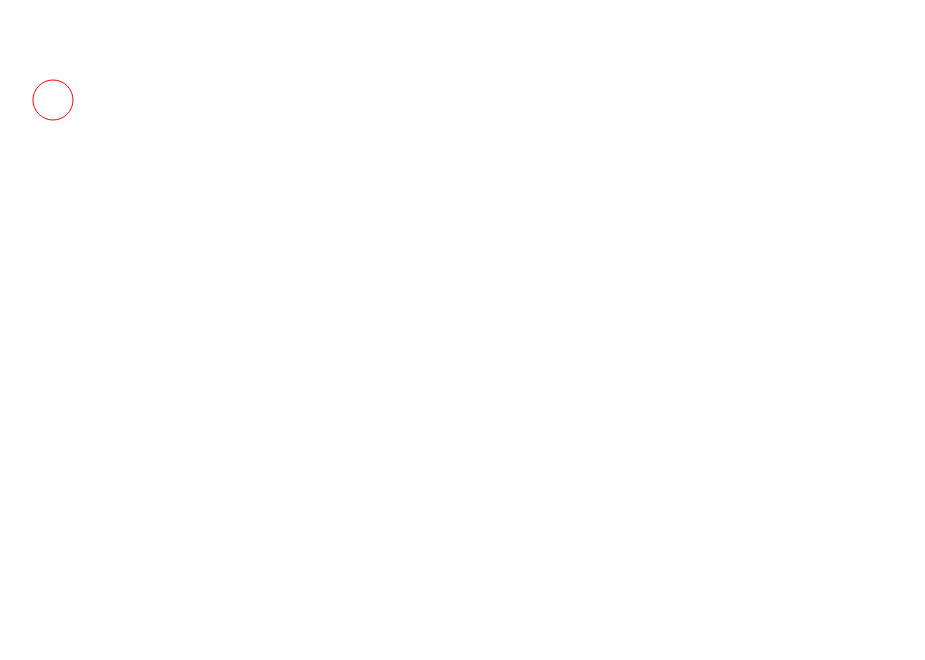
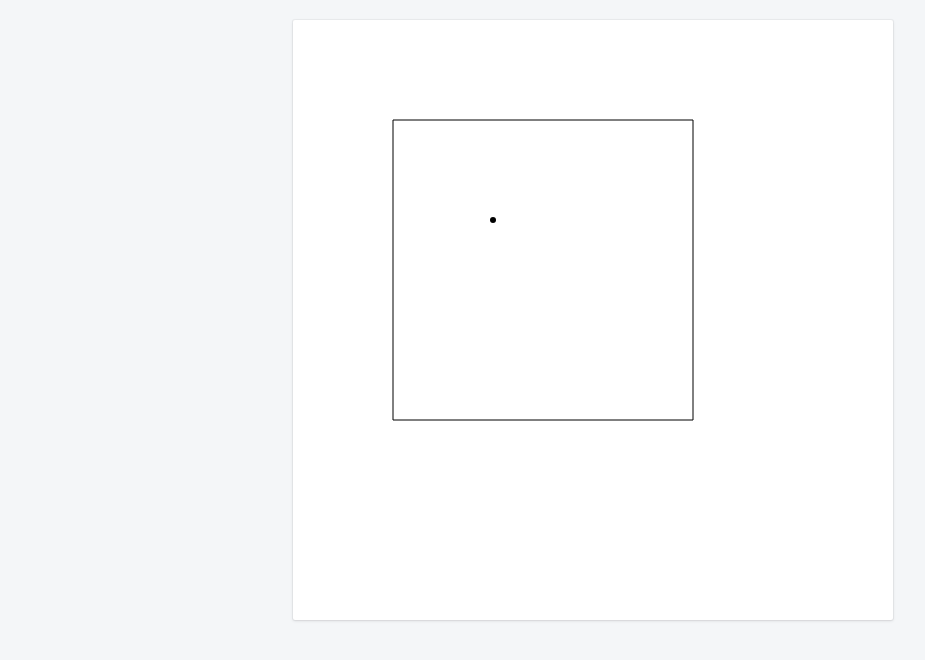
Before and after one commit to CalinR/retro3d-poc, a website built with webpack: page index.html in a window 1280 px wide. Shown: the whole page, without its empty margins (47-972 px from the left). Built offline with nearby package versions, Linux system fonts and the light colour scheme.

Commit message:
refactors code

```diff
--- a/index.html
+++ b/index.html
@@ -5,11 +5,19 @@
         <style>
             body {
                 margin: 0;
+                background: #f4f6f8;
+            }
+            #canvas {
+                margin: 20px auto;
+                display: block;
+                background: #fff;
+                border-radius: 2px;
+                box-shadow: 0 0 0 1px rgba(63,63,68,0.05), 0 1px 3px 0 rgba(63,63,68,0.15);
             }
         </style>
     </head>
     <body>
         <canvas width="600" height="600" id="canvas"></canvas>
-        <script src="main.js"></script>
+        <script src="dist/retro3d.js"></script>
     </body>
 </html>
--- a/main.js
+++ /dev/null
@@ -1,225 +0,0 @@
-var canvas = document.getElementById('canvas');
-var context = canvas.getContext('2d');
-
-var lastTime = Date.now();
-var deltaTime = 0;
-
-var player = {
-    x: 0,
-    y: 0,
-    rotation: 0,
-    radius: 20,
-    moveSpeed: 1,
-    turnSpeed: 90,
-    maxSpeed: 1,
-    friction: 2,
-    speed: {
-        x: 0,
-        y: 0,
-        z: 0
-    },
-    position: {
-        x: 100,
-        y: 100,
-        z: 0
-    }
-}
-
-var keys = {
-    backspace:      8,
-    tab:            9,
-    enter:          13,
-    shift:          16,
-    ctrl:           17,
-    alt:            18,
-    pause:          19,
-    capslock:       20,
-    escape:         27,
-    space:          32,
-    pageUp:         33,
-    pageDown:       34,
-    home:           36,
-    end:            35,
-    left:           37,
-    up:             38,
-    right:          39,
-    down:           40,
-    insert:         45,
-    del:            46,
-    zero:           48,
-    one:            49,
-    two:            50,
-    three:          51,
-    four:           52,
-    five:           53,
-    six:            54,
-    seven:          55,
-    eight:          56,
-    nine:           57,
-    a:              65,
-    b:              66,
-    c:              67,
-    d:              68,
-    e:              69,
-    f:              70,
-    g:              71,
-    h:              72,
-    i:              73,
-    j:              74,
-    k:              75,
-    l:              76,
-    m:              77,
-    n:              78,
-    o:              79,
-    p:              80,
-    q:              81,
-    r:              82,
-    s:              83,
-    t:              84,
-    u:              85,
-    v:              86,
-    w:              87,
-    x:              88,
-    y:              89,
-    z:              90,
-    select:         93,
-    numpad0:        96,
-    numpad1:        97,
-    numpad2:        98,
-    numpad3:        99,
-    numpad4:        100,
-    numpad5:        101,
-    numpad6:        102,
-    numpad7:        103,
-    numpad8:        104,
-    numpad9:        105,
-    multiply:       106,
-    add:            107,
-    subtract:       109,
-    decimal:        110,
-    divide:         111,
-    f1:             112,
-    f2:             113,
-    f3:             114,
-    f4:             115,
-    f5:             116,
-    f6:             117,
-    f7:             118,
-    f8:             119,
-    f9:             120,
-    f10:            121,
-    f11:            122,
-    f12:            123,
-    numlock:        144,
-    scrollLock:     145,
-    semicolon:      186,
-    equal:          187,
-    comma:          188,
-    dash:           189,
-    period:         190,
-    forwardSlash:   191,
-    graveAccent:    192,
-    openBracket:    219,
-    backSlash:      220,
-    closeBraket:    221,
-    singleQuote:    222
-}
-
-var key = {
-    up: false,
-    down: false,
-    left: false,
-    right: false,
-    down: [],
-    next: []
-}
-
-function toRadians(degrees){
-    return degrees * Math.PI / 180;
-}
-
-function update(){
-    updateTime();
-    updateKeyboard();
-    updatePlayer();
-    clearCanvas();
-
-    drawPlayer();
-
-    window.requestAnimationFrame(update);
-}
-
-function updateKeyboard(){
-    key.down = key.next;
-}
-
-function updateTime(){
-    var currentTime = Date.now();
-    deltaTime = (currentTime - lastTime) / 1000.0;
-    lastTime = currentTime;
-}
-
-function updatePlayer(){
-    if(key.down[keys.up]){
-        player.speed.y = Math.max(-player.maxSpeed, player.speed.y - player.moveSpeed * deltaTime);
-    }
-    else if(key.down[keys.down]){
-        player.speed.y = Math.min(player.maxSpeed, player.speed.y + player.moveSpeed * deltaTime);
-    }
-    else {
-        friction();
-    }
-
-    if(key.down[keys.left]){
-        player.rotation = player.rotation - player.turnSpeed * deltaTime;
-    }
-    else if(key.down[keys.right]){
-        player.rotation = player.rotation + player.turnSpeed * deltaTime;
-    }
-
-    var radians = toRadians(player.rotation);
-    var move = {
-        x: Math.cos(radians) * player.speed.y,
-        y: Math.sin(radians) * player.speed.y
-    }
-
-    player.position.x += move.x;
-    player.position.y += move.y;
-}
-
-function drawPlayer(){
-    context.beginPath();
-    context.strokeStyle = 'red';
-    context.arc(player.position.x, player.position.y, player.radius, 0, Math.PI * 2);
-    context.stroke();
-    context.closePath();
-}
-
-function friction(){
-    if(player.speed.x < 0){
-        player.speed.x = Math.min(0, player.speed.x * deltaTime);
-    }
-    else if(player.speed.x > 0){
-        player.speed.x = Math.max(0, player.speed.x * deltaTime);
-    }
-    if(player.speed.y < 0){
-        player.speed.y = Math.min(0, player.speed.y + player.friction * deltaTime);
-    }
-    else if(player.speed.y > 0){
-        player.speed.y = Math.max(0, player.speed.y - player.friction * deltaTime);
-    }
-}
-
-function clearCanvas(){
-    context.clearRect(0, 0, canvas.width, canvas.height);
-}
-
-window.addEventListener('keydown', function(e){
-    key.next[e.keyCode] = true;
-})
-
-window.addEventListener('keyup', function(e){
-    key.next[e.keyCode] = false;
-})
-
-window.requestAnimationFrame(update);
--- /dev/null
+++ b/src/main.js
@@ -0,0 +1,290 @@
+const canvas = document.getElementById('canvas');
+const context = canvas.getContext('2d');
+const sector = {
+  walls: [
+    {
+      start: {
+        x: 100,
+        y: 100
+      },
+      end: {
+        x: 400,
+        y: 100
+      }
+    },
+    {
+      start: {
+        x: 400,
+        y: 100
+      },
+      end: {
+        x: 400,
+        y: 400
+      }
+    },
+    {
+      start: {
+        x: 400,
+        y: 400
+      },
+      end: {
+        x: 100,
+        y: 400
+      }
+    },
+    {
+      start: {
+        x: 100,
+        y: 400
+      },
+      end: {
+        x: 100,
+        y: 100
+      }
+    }
+  ]
+}
+const player = {
+  x: 200,
+  y: 200,
+  rotation: 180,
+  moveSpeed: 1,
+  turnSpeed: 90,
+  maxSpeed: 1,
+  friction: 2,
+  velocity: {
+    x: 0,
+    y: 0
+  }
+}
+const keys = {
+  backspace:      8,
+  tab:            9,
+  enter:          13,
+  shift:          16,
+  ctrl:           17,
+  alt:            18,
+  pause:          19,
+  capslock:       20,
+  escape:         27,
+  space:          32,
+  pageUp:         33,
+  pageDown:       34,
+  home:           36,
+  end:            35,
+  left:           37,
+  up:             38,
+  right:          39,
+  down:           40,
+  insert:         45,
+  del:            46,
+  zero:           48,
+  one:            49,
+  two:            50,
+  three:          51,
+  four:           52,
+  five:           53,
+  six:            54,
+  seven:          55,
+  eight:          56,
+  nine:           57,
+  a:              65,
+  b:              66,
+  c:              67,
+  d:              68,
+  e:              69,
+  f:              70,
+  g:              71,
+  h:              72,
+  i:              73,
+  j:              74,
+  k:              75,
+  l:              76,
+  m:              77,
+  n:              78,
+  o:              79,
+  p:              80,
+  q:              81,
+  r:              82,
+  s:              83,
+  t:              84,
+  u:              85,
+  v:              86,
+  w:              87,
+  x:              88,
+  y:              89,
+  z:              90,
+  select:         93,
+  numpad0:        96,
+  numpad1:        97,
+  numpad2:        98,
+  numpad3:        99,
+  numpad4:        100,
+  numpad5:        101,
+  numpad6:        102,
+  numpad7:        103,
+  numpad8:        104,
+  numpad9:        105,
+  multiply:       106,
+  add:            107,
+  subtract:       109,
+  decimal:        110,
+  divide:         111,
+  f1:             112,
+  f2:             113,
+  f3:             114,
+  f4:             115,
+  f5:             116,
+  f6:             117,
+  f7:             118,
+  f8:             119,
+  f9:             120,
+  f10:            121,
+  f11:            122,
+  f12:            123,
+  numlock:        144,
+  scrollLock:     145,
+  semicolon:      186,
+  equal:          187,
+  comma:          188,
+  dash:           189,
+  period:         190,
+  forwardSlash:   191,
+  graveAccent:    192,
+  openBracket:    219,
+  backSlash:      220,
+  closeBraket:    221,
+  singleQuote:    222
+}
+const key = {
+  down: [],
+  next: []
+}
+let lastTime = Date.now();
+let deltaTime = 0;
+
+const initialize = () => {
+  window.requestAnimationFrame(mainLoop);
+  listenForKeys();
+}
+
+/*==================================================
+# KEYBOARD
+==================================================*/
+const listenForKeys = () => {
+  window.addEventListener('keydown', function(e){
+    key.next[e.keyCode] = true;
+  })
+
+  window.addEventListener('keyup', function(e){
+    key.next[e.keyCode] = false;
+  })
+}
+
+const updateKeyboard = () => {
+  key.down = key.next;
+}
+
+/*==================================================
+# UTILS
+==================================================*/
+const toRadians = (degrees) => {
+  return degrees * Math.PI / 180;
+}
+
+const updateTime = () => {
+  const currentTime = Date.now();
+  deltaTime = (currentTime - lastTime) / 1000.0;
+  lastTime = currentTime;
+}
+
+/*==================================================
+# PHYSICS
+==================================================*/
+const friction = () => {
+  if(player.velocity.x < 0){
+    player.velocity.x = Math.min(0, player.velocity.x * deltaTime);
+  }
+  else if(player.velocity.x > 0){
+    player.velocity.x = Math.max(0, player.velocity.x * deltaTime);
+  }
+  if(player.velocity.y < 0){
+    player.velocity.y = Math.min(0, player.velocity.y + player.friction * deltaTime);
+  }
+  else if(player.velocity.y > 0){
+    player.velocity.y = Math.max(0, player.velocity.y - player.friction * deltaTime);
+  }
+}
+
+/*==================================================
+# PLAYER
+==================================================*/
+const updatePlayer = () => {
+  if(key.down[keys.up]){
+    player.velocity.y = Math.max(-player.maxSpeed, player.velocity.y - player.moveSpeed * deltaTime);
+  }
+  else if(key.down[keys.down]){
+    player.velocity.y = Math.min(player.maxSpeed, player.velocity.y + player.moveSpeed * deltaTime);
+  }
+  else {
+    friction();
+  }
+
+  if(key.down[keys.left]){
+    player.rotation = player.rotation - player.turnSpeed * deltaTime;
+  }
+  else if(key.down[keys.right]){
+    player.rotation = player.rotation + player.turnSpeed * deltaTime;
+  }
+
+  var radians = toRadians(player.rotation);
+  var move = {
+    x: Math.cos(radians) * player.velocity.y,
+    y: Math.sin(radians) * player.velocity.y
+  }
+
+  player.x += move.x;
+  player.y += move.y;
+}
+
+/*==================================================
+# RENDERER
+==================================================*/
+const clearCanvas = () => {
+  context.clearRect(0, 0, canvas.width, canvas.height);
+}
+
+const drawPlayer = () => {
+  context.beginPath();
+  context.fillStyle = 'black';
+  context.arc(player.x, player.y, 3, 0, Math.PI * 2);
+  context.fill();
+  context.closePath();
+}
+
+const drawSectors = () => {
+  sector.walls.forEach((wall) => {
+    context.beginPath();
+    context.strokeStyle = 'black';
+    context.moveTo(wall.start.x, wall.start.y);
+    context.lineTo(wall.end.x, wall.end.y);
+    context.stroke();
+    context.closePath();
+  })
+}
+
+
+/*==================================================
+# MAIN LOOP
+==================================================*/
+const mainLoop = () => {
+  updateTime();
+  clearCanvas();
+  updateKeyboard();
+  updatePlayer();
+  drawPlayer();
+  drawSectors();
+  window.requestAnimationFrame(mainLoop);
+}
+
+initialize();
```
Also changed, not shown: package.json (added, +15 -0 lines), webpack.config.js (added, +35 -0 lines), .babelrc (added), 1 other file.
